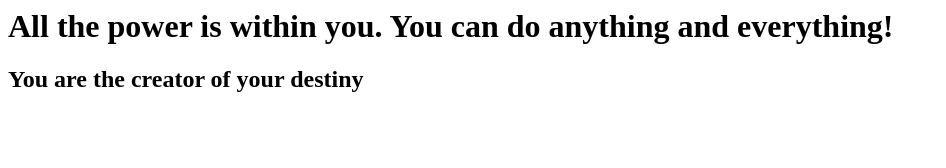
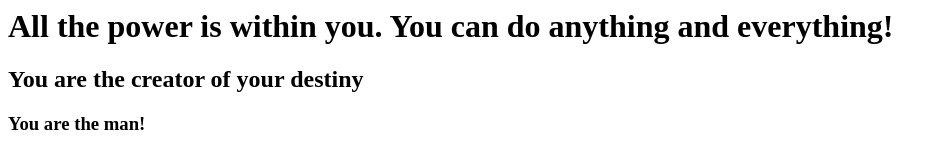
Before and after one commit to cistiger/FirstGitRepo, a plain HTML site: page index.html in a window 1280 px wide. Shown: the whole page, without its empty margins (0-946 px from the left). Drawn offline with Linux system fonts and the light colour scheme.

Commit message:
newest change

```diff
--- a/index.html
+++ b/index.html
@@ -2,5 +2,6 @@
 <body>
 <h1>All the power is within you. You can do anything and everything!</h1>
 <h2> You are the creator of your destiny</h2>
+<h3>You are the man!</h3>
 </body>
 </html>
```
